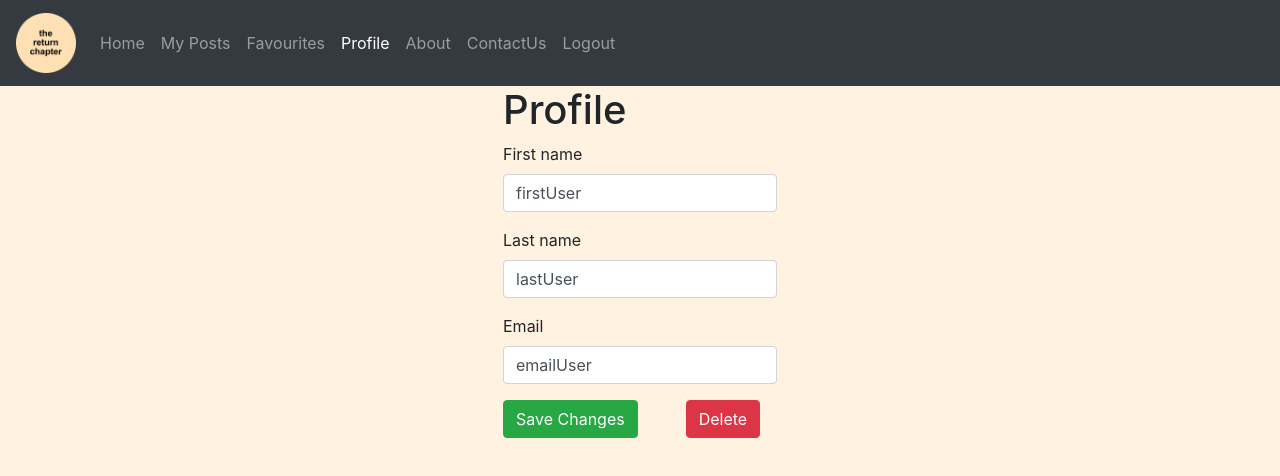
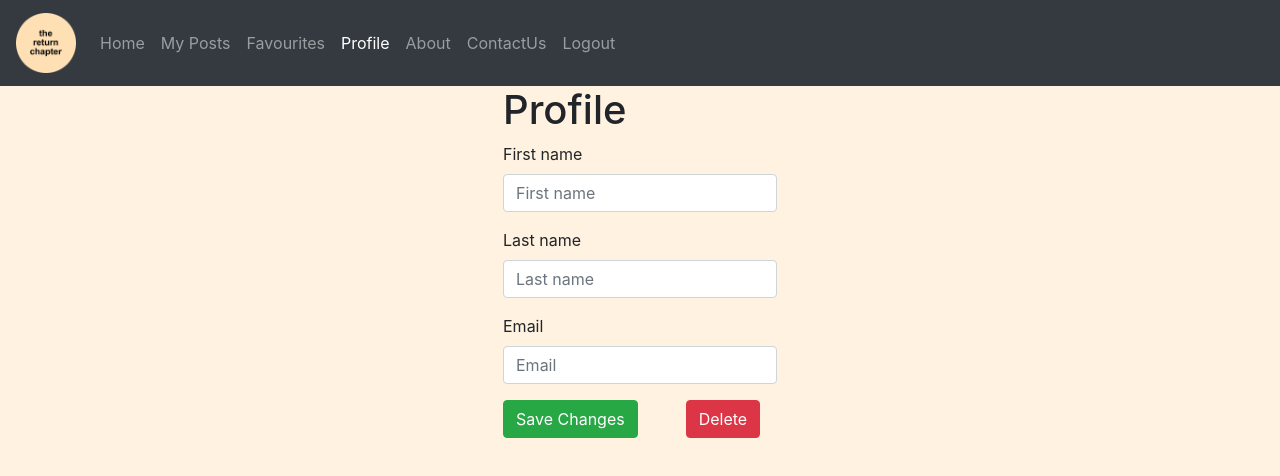
Before and after one commit to muditdahiya/web-react, a React (Create React App) app in the folder react-client/: page /profile in a window 1280 px wide. Shown: the top 476 px of the page. Built offline with nearby package versions, Linux system fonts and the light colour scheme; sample sign-in values are in the browser's storage.

Commit message:
my profile

```diff
--- a/react-client/src/context/Auth.tsx
+++ b/react-client/src/context/Auth.tsx
@@ -11,8 +11,14 @@ export type AuthContextType = {
   isLoggedIn: boolean;
   login: () => void;
   logout: () => void;
+  user: User;
+  setUser: Dispatch<SetStateAction<User>>;
+};
+
+type User = {
   username: string;
-  setUsername: Dispatch<SetStateAction<string>>;
+  firstName: string;
+  lastName: string;
 };
 
 const AuthContext = createContext<AuthContextType | null>(null);
@@ -24,7 +30,11 @@ const AuthContextProvider = ({ children }: { children: ReactNode }) => {
     return savedIsLoggedIn ? savedIsLoggedIn === "true" : false;
   });
 
-  const [username, setUsername] = useState("");
+  const [user, setUser] = useState<User>({
+    username: "",
+    firstName: "",
+    lastName: "",
+  });
 
   useEffect(() => {
     localStorage.setItem("isLoggedIn", isLoggedIn.toString());
@@ -39,9 +49,7 @@ const AuthContextProvider = ({ children }: { children: ReactNode }) => {
   };
 
   return (
-    <AuthContext.Provider
-      value={{ isLoggedIn, login, logout, username, setUsername }}
-    >
+    <AuthContext.Provider value={{ isLoggedIn, login, logout, user, setUser }}>
       {children}
     </AuthContext.Provider>
   );
--- a/react-client/src/pages/Login.tsx
+++ b/react-client/src/pages/Login.tsx
@@ -47,7 +47,13 @@ const Login = () => {
         if (response.data !== false) {
           console.log(response.data);
           localStorage.setItem("token", response.data.token);
-          auth.setUsername(data.email);
+          const user = {
+            username: response.data.email,
+            firstName: response.data.fname,
+            lastName: response.data.lname,
+          };
+          console.log(user);
+          auth.setUser(user);
           auth.login();
           navigate("/");
         }
--- a/react-client/src/pages/Profile.tsx
+++ b/react-client/src/pages/Profile.tsx
@@ -1,9 +1,12 @@
-import { useState } from "react";
+import { useContext, useState } from "react";
+import AuthContext, { AuthContextType } from "../context/Auth";
 
 const Profile = () => {
-  const [firstName, setFirstName] = useState("firstUser");
-  const [lastName, setLastName] = useState("lastUser");
-  const [email, setEmail] = useState("emailUser");
+  const auth = useContext(AuthContext) as AuthContextType;
+
+  const [firstName, setFirstName] = useState(auth.user.firstName);
+  const [lastName, setLastName] = useState(auth.user.lastName);
+  const [email, setEmail] = useState(auth.user.username);
 
   const updateAccount = () => {
     console.log("====================================");
--- a/react-client/src/pages/Signup.tsx
+++ b/react-client/src/pages/Signup.tsx
@@ -28,10 +28,7 @@ const Signup = () => {
         config
       );
       console.log(response);
-      localStorage.setItem("token", response.data.token);
-      auth.login();
-      auth.setUsername(signupData[0].email);
-      navigate("/");
+      navigate("/login");
     } catch (e: any) {
       console.log("error ", e.message);
     }
```
Also changed, not shown: 1 other file (tests, documents, lock files or other folders).
